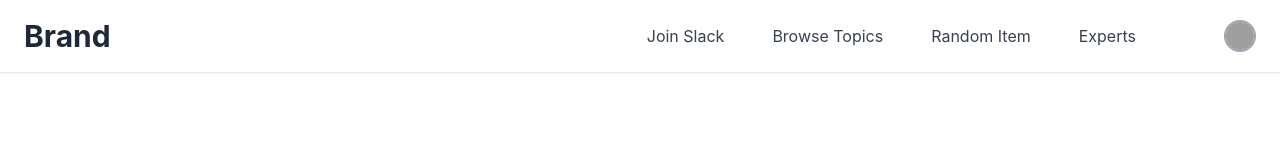
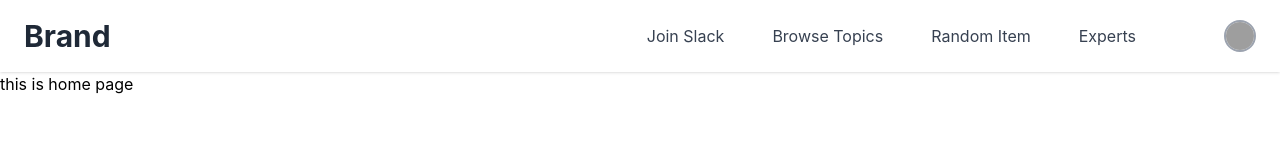
Before and after one commit to webnur/nur-kitchen-clinet, a React (Create React App) app: page / in a window 1280 px wide. Shown: the top 160 px of the page. Built offline with nearby package versions, Linux system fonts and the light colour scheme; grey boxes are pictures that could not be loaded.

Commit message:
react router dom added

```diff
--- a/src/App.js
+++ b/src/App.js
@@ -1,10 +1,12 @@
+import { RouterProvider } from 'react-router-dom';
 import './App.css';
 
-import Header from './components/Header/Header';
+import {routers} from './Routes/Routes'
+
 function App() {
 
   return (
-    <Header></Header>
+   <RouterProvider router={routers}></RouterProvider>
   );
 }
 
--- /dev/null
+++ b/src/Routes/Routes.js
@@ -0,0 +1,29 @@
+import { createBrowserRouter } from "react-router-dom";
+import Main from "../layout/Main";
+import Home from "../pages/Home/Home";
+import LogIn from "../pages/LogIn/LogIn";
+import Register from "../pages/Register/Register";
+
+
+export const routers = createBrowserRouter([
+    {
+        path: '/',
+        element: <Main></Main>,
+        children: [
+            {
+                path: '/',
+                element: <Home></Home>
+            },
+            {
+                path: '/login',
+                element: <LogIn></LogIn>
+            },
+            {
+                path: '/register',
+                element: <Register></Register>
+            },
+
+
+        ]
+    }
+])
--- /dev/null
+++ b/src/layout/Main.js
@@ -0,0 +1,14 @@
+import React from 'react';
+import { Outlet } from 'react-router-dom';
+import Header from '../components/Header/Header';
+
+const Main = () => {
+    return (
+        <div>
+            <Header></Header>
+            <Outlet></Outlet>
+        </div>
+    );
+};
+
+export default Main;
--- a/src/pages/services/services.js
+++ /dev/null
@@ -1,11 +0,0 @@
-import React from 'react';
-
-const services = () => {
-    return (
-        <div>
-            <h2>services page</h2>
-        </div>
-    );
-};
-
-export default services;
```
